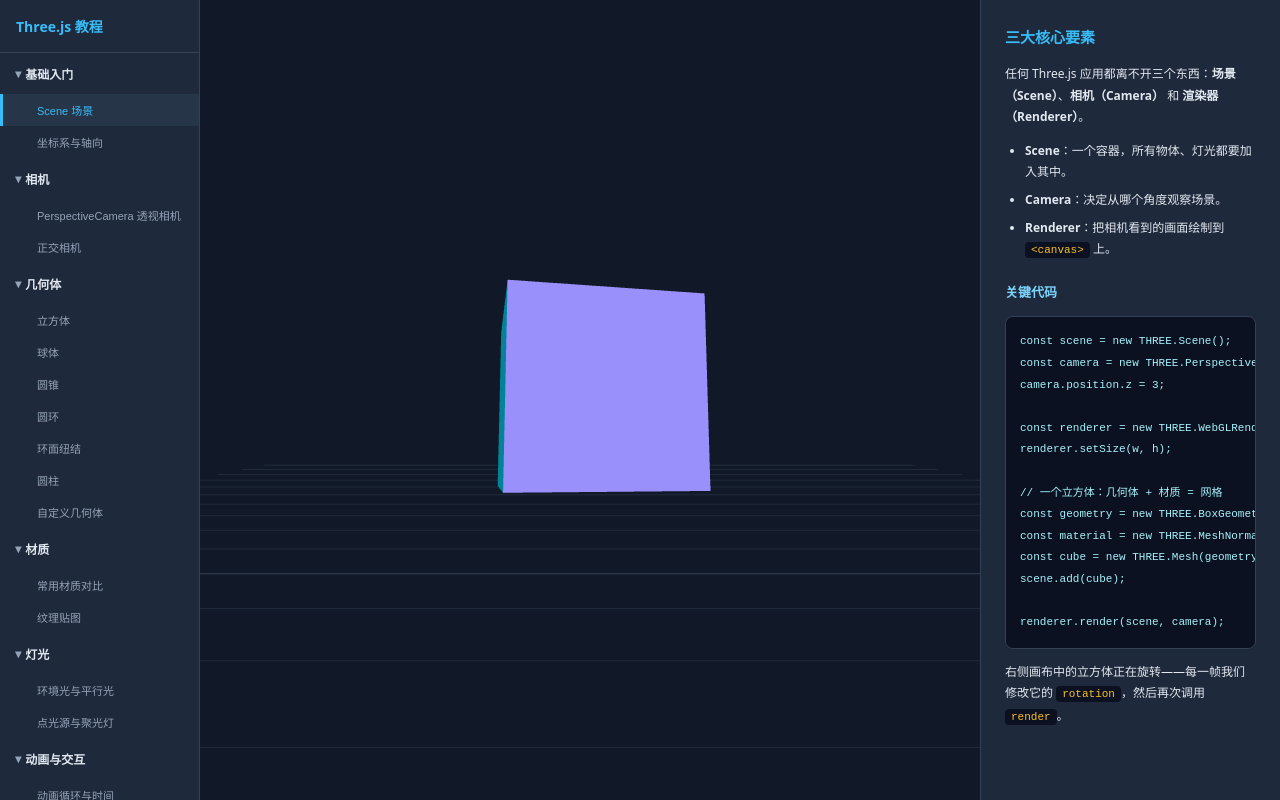
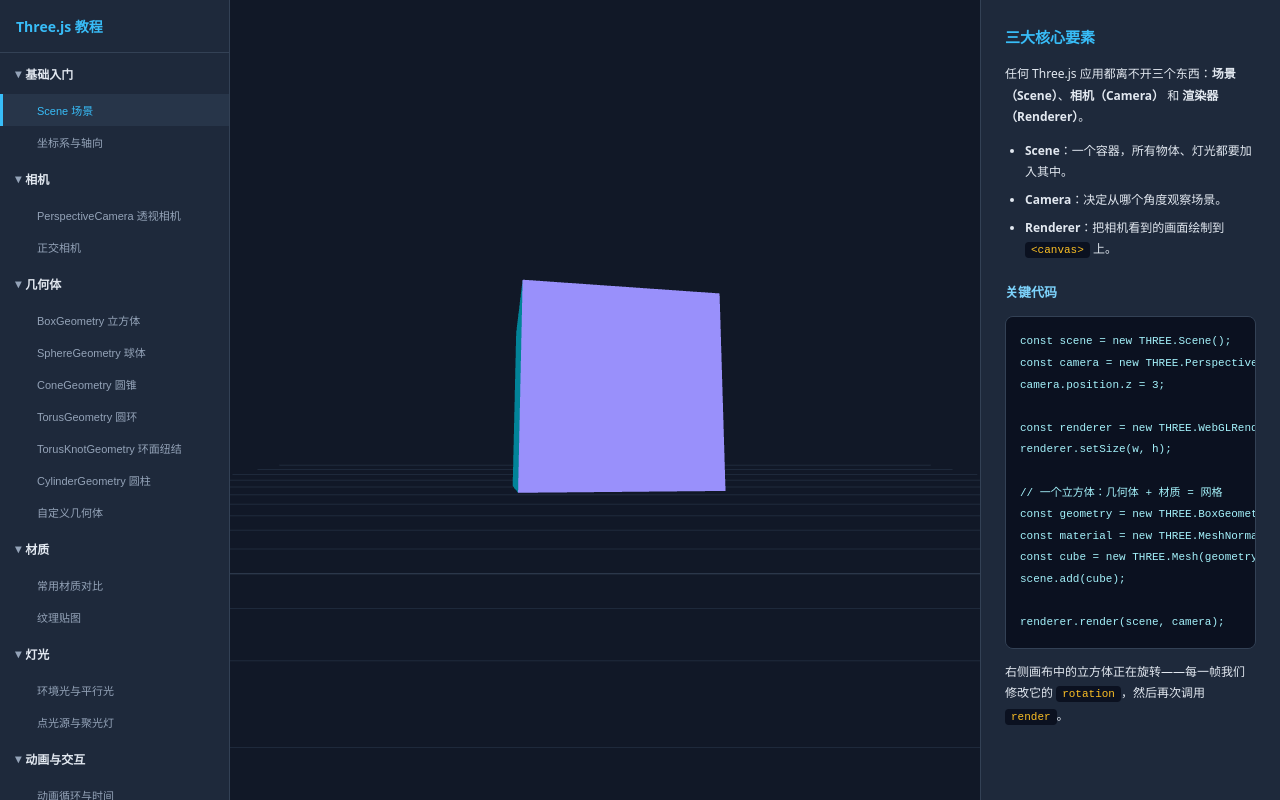
Before and after one commit to Xwoder/ThreejsTutorial, a website built with Vite: page index.html in a window 1280 px wide. Built offline with nearby package versions, Linux system fonts and the light colour scheme.

Commit message:
fix(lesson): 更新几何体课程标题并调整布局样式
- 将立方体、球体、圆锥、圆环、环面纽结、圆柱等几何体课程标题添加对应的 Geometry 类型前缀
- 调整页面布局左侧栏宽度从 200px 增加到 230px
- 修复因标题长度变化导致的界面布局问题

```diff
--- a/src/lessons/geometry/builtinGeometries.ts
+++ b/src/lessons/geometry/builtinGeometries.ts
@@ -154,35 +154,35 @@
 export const builtinGeometries: Lesson[] = [
   makeGeometryLesson({
     id: 'box-geometry',
-    title: '立方体',
+    title: 'BoxGeometry 立方体',
     description: boxDescription,
     createGeometry: () => new THREE.BoxGeometry(1.6, 1.6, 1.6),
     cameraPos: [0, 1.6, 5],
   }),
   makeGeometryLesson({
     id: 'sphere-geometry',
-    title: '球体',
+    title: 'SphereGeometry 球体',
     description: sphereDescription,
     createGeometry: () => new THREE.SphereGeometry(1, 32, 16),
     cameraPos: [0, 0, 5],
   }),
   makeGeometryLesson({
     id: 'cone-geometry',
-    title: '圆锥',
+    title: 'ConeGeometry 圆锥',
     description: coneDescription,
     createGeometry: () => new THREE.ConeGeometry(1, 2, 32),
     cameraPos: [0, 0.5, 5],
   }),
   makeGeometryLesson({
     id: 'torus-geometry',
-    title: '圆环',
+    title: 'TorusGeometry 圆环',
     description: torusDescription,
     createGeometry: () => new THREE.TorusGeometry(1, 0.4, 16, 80),
     cameraPos: [0, 0, 5],
   }),
   makeGeometryLesson({
     id: 'torus-knot-geometry',
-    title: '环面纽结',
+    title: 'TorusKnotGeometry 环面纽结',
     description: torusKnotDescription,
     createGeometry: () => new THREE.TorusKnotGeometry(1, 0.3, 128, 16, 2, 3),
     cameraPos: [0, 0, 5],
@@ -190,7 +190,7 @@
   }),
   makeGeometryLesson({
     id: 'cylinder-geometry',
-    title: '圆柱',
+    title: 'CylinderGeometry 圆柱',
     description: cylinderDescription,
     createGeometry: () => new THREE.CylinderGeometry(1, 1, 2, 32),
     cameraPos: [0, 0.5, 5],
--- a/src/style.css
+++ b/src/style.css
@@ -23,7 +23,7 @@
 
 .layout {
   display: grid;
-  grid-template-columns: 200px 1fr 300px;
+  grid-template-columns: 230px 1fr 300px;
   height: 100vh;
 }
 
```
